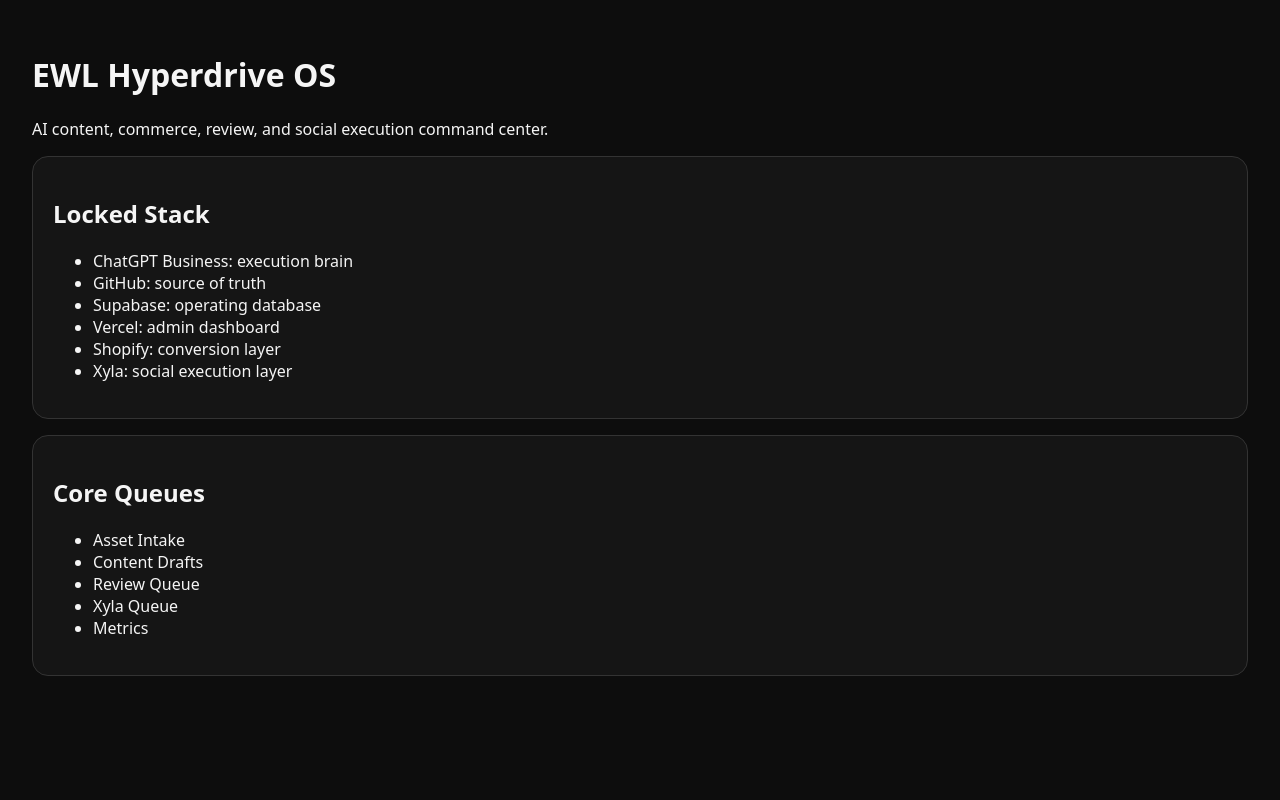
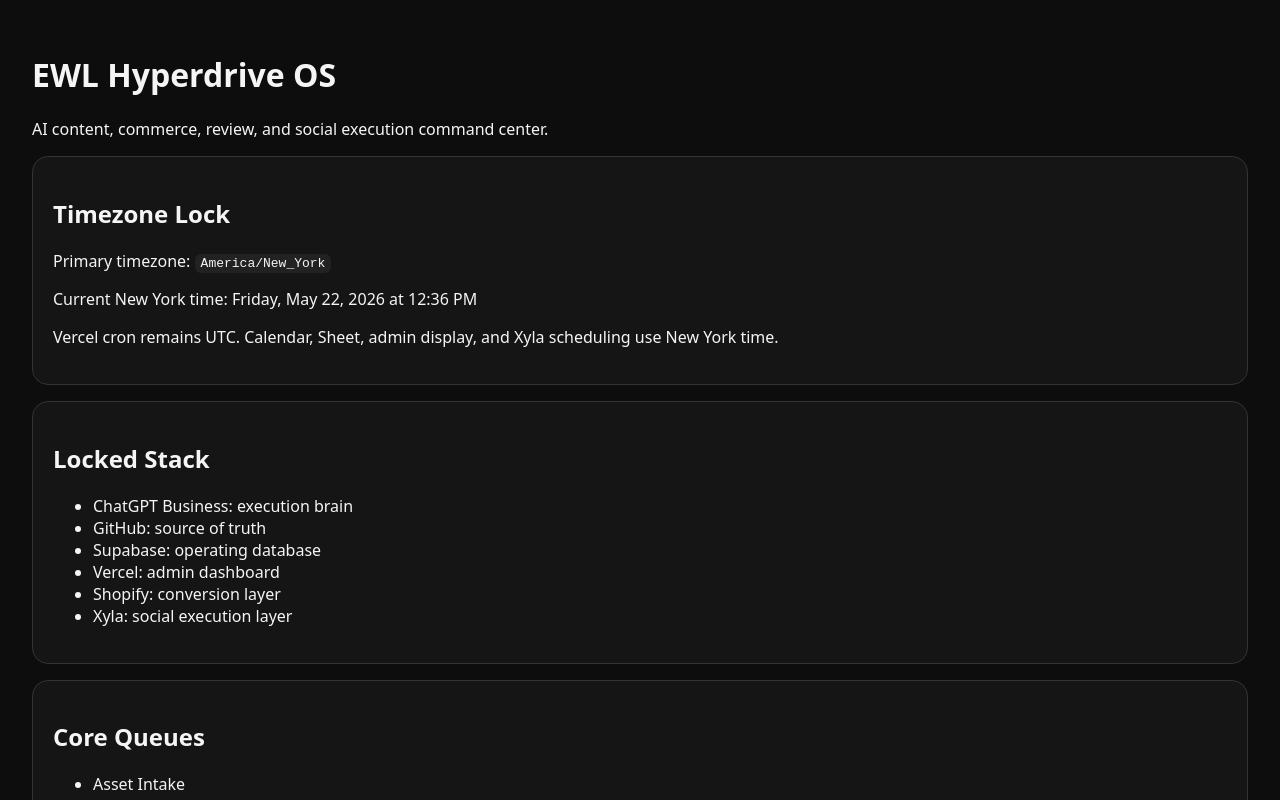
Before and after one commit to Strategic-Minds/EPOXY_WILL_CHANGE_YOUR_LIFE, a Next.js app: page / in a window 1280 px wide. Shown: the top 800 px of the page. Built offline with nearby package versions, Linux system fonts and the light colour scheme.

Commit message:
Show New York timezone in admin home

```diff
--- a/app/page.tsx
+++ b/app/page.tsx
@@ -1,8 +1,22 @@
+const primaryTimezone = 'America/New_York';
+
 export default function HomePage() {
+  const nowNewYork = new Intl.DateTimeFormat('en-US', {
+    timeZone: primaryTimezone,
+    dateStyle: 'full',
+    timeStyle: 'short'
+  }).format(new Date());
+
   return (
     <main>
       <h1>EWL Hyperdrive OS</h1>
       <p>AI content, commerce, review, and social execution command center.</p>
+      <section>
+        <h2>Timezone Lock</h2>
+        <p>Primary timezone: <code>{primaryTimezone}</code></p>
+        <p>Current New York time: {nowNewYork}</p>
+        <p>Vercel cron remains UTC. Calendar, Sheet, admin display, and Xyla scheduling use New York time.</p>
+      </section>
       <section>
         <h2>Locked Stack</h2>
         <ul>
```
